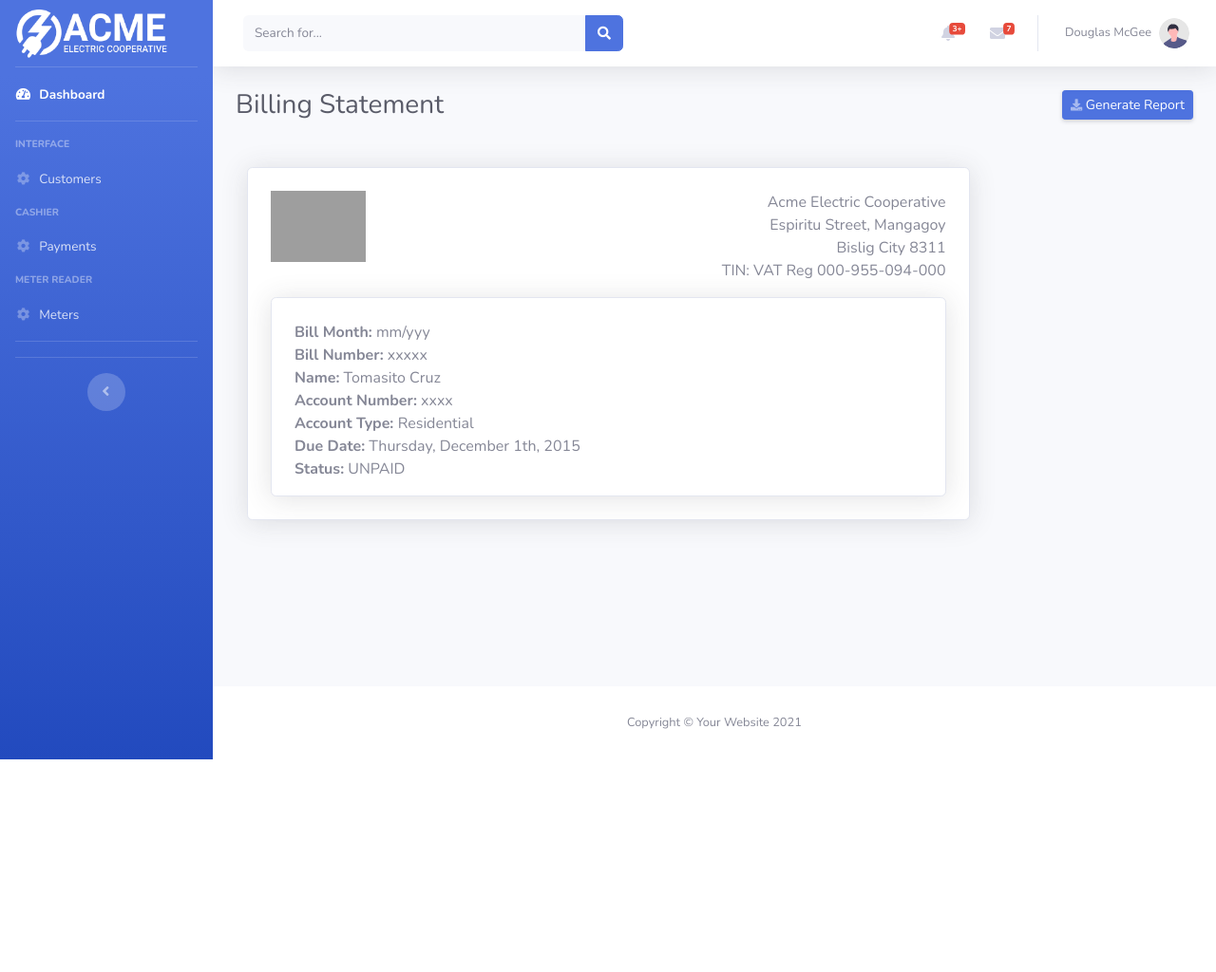
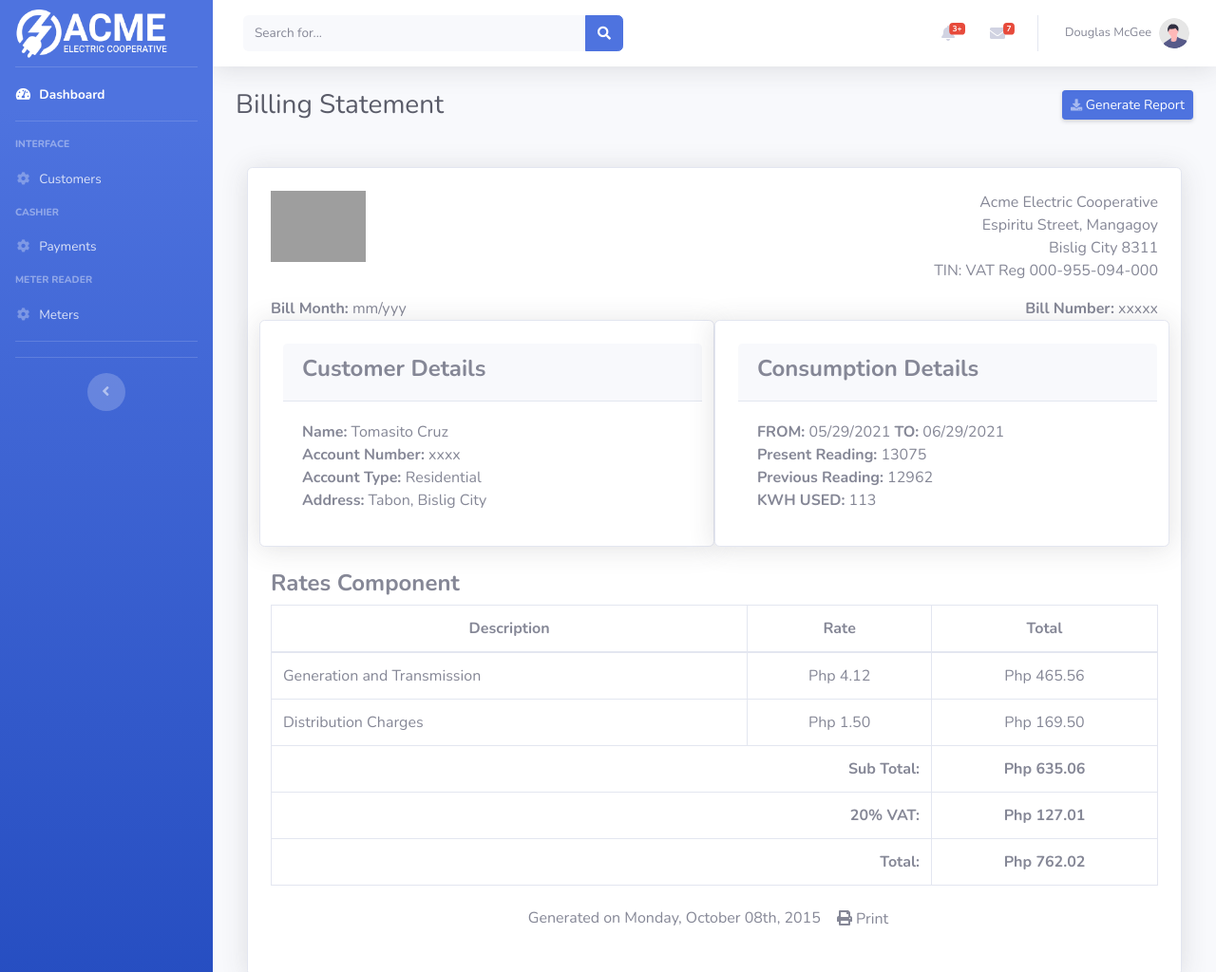
Before and after one commit to marcoyimyaem/webacmeprototype, a website with bundled scripts: page bill.html in a window 1280 px wide. Shown: the top 1024 px of the page at 95% size. Before the commit the page ends 800 px from the top, so only its background shows below. Built offline with nearby package versions, Linux system fonts and the light colour scheme; grey boxes are pictures that could not be loaded.

Commit message:
edits on bill.html for billing statement view

```diff
--- a/bill.html
+++ b/bill.html
@@ -366,66 +366,82 @@
                                                         </ul>
                                                     </div>
                                                 </div>
+
+                                                <div class="col-lg-6">
+                                                    <strong>Bill Month:</strong> mm/yyy
+                                                </div>
+                                                <!-- col-lg-6 end here -->
+                                                <div class="col-lg-6 text-right">
+                                                    <strong>Bill Number:</strong> xxxxx
+                                                </div>
                                                 <!-- col-lg-6 end here -->
                                                 <div class="col-lg-12">
                                                     <!-- col-lg-12 start here -->
-                                                    <div class="invoice-details mt25">
-                                                        <div class="card shadow pl-4 pt-4">
-                                                            <ul class="list-unstyled mb0">
-                                                                <li><strong>Bill Month:</strong> mm/yyy</li>
-                                                                <li><strong>Bill Number:</strong> xxxxx</li>
-                                                                <li><strong>Name:</strong> Tomasito Cruz</li>
-                                                                <li><strong>Account Number:</strong> xxxx</li>
-                                                                <li><strong>Account Type: </strong> Residential</li>
-                                                                <li><strong>Due Date:</strong> Thursday, December 1th, 2015</li>
-                                                                <li><strong>Status:</strong> <span class="label label-danger">UNPAID</span></li>
-                                                            </ul>
+                                                    <div class="invoice-details mt25 row">
+                                                        <div class="card shadow pl-4 pt-4 mb-4 col-lg-6">
+                                                            <div class="card-header">
+                                                                <h2 class="h4 font-weight-bold">Customer Details</h2>
+                                                            </div>
+                                                            <div class="card-body">
+                                                                <ul class="list-unstyled mb0">
+                                                                    <li><strong>Name:</strong> Tomasito Cruz</li>
+                                                                    <li><strong>Account Number:</strong> xxxx</li>
+                                                                    <li><strong>Account Type: </strong> Residential</li>
+                                                                    <li><strong>Address:</strong> Tabon, Bislig City</li>
+                                                                </ul>
+                                                            </div>
+                                                        </div>
+
+                                                        <div class="card shadow pl-4 pt-4 mb-4 col-lg-6">
+                                                            <div class="card-header">
+                                                                <h2 class="h4 font-weight-bold">Consumption Details</h2>
+                                                            </div>
+                                                            <div class="card-body">
+                                                                <ul class="list-unstyled mb0">
+                                                                    <li><strong>FROM:</strong> 05/29/2021 <strong>TO:</strong> 06/29/2021</li>
+                                                                    <li><strong>Present Reading:</strong> 13075</li>
+                                                                    <li><strong>Previous Reading:</strong> 12962</li>
+                                                                    <li><strong>KWH USED:</strong> 113</li>
+                                                                </ul>
+                                                            </div>
                                                         </div>
                                                     </div>
-<!--
+
                                                     <div class="invoice-items">
+                                                        <h2 class="h4 font-weight-bold">Rates Component</h2>
                                                         <div class="table-responsive" style="overflow: hidden; outline: none;" tabindex="0">
                                                             <table class="table table-bordered">
                                                                 <thead>
                                                                     <tr>
                                                                         <th class="per70 text-center">Description</th>
-                                                                        <th class="per5 text-center">Qty</th>
+                                                                        <th class="per5 text-center">Rate</th>
                                                                         <th class="per25 text-center">Total</th>
                                                                     </tr>
                                                                 </thead>
                                                                 <tbody>
                                                                     <tr>
-                                                                        <td>1024MB Cloud 2.0 Server - elisium.dynamic.com (12/04/2014 - 01/03/2015)</td>
-                                                                        <td class="text-center">1</td>
-                                                                        <td class="text-center">$25.00 USD</td>
+                                                                        <td>Generation and Transmission</td>
+                                                                        <td class="text-center">Php 4.12</td>
+                                                                        <td class="text-center">Php 465.56</td>
                                                                     </tr>
                                                                     <tr>
-                                                                        <td>Logo design</td>
-                                                                        <td class="text-center">1</td>
-                                                                        <td class="text-center">$200.00 USD</td>
-                                                                    </tr>
-                                                                    <tr>
-                                                                        <td>Backup - 1024MB Cloud 2.0 Server - elisium.dynamic.com</td>
-                                                                        <td class="text-center">12</td>
-                                                                        <td class="text-center">$12.00 USD</td>
+                                                                        <td>Distribution Charges</td>
+                                                                        <td class="text-center">Php 1.50</td>
+                                                                        <td class="text-center">Php 169.50</td>
                                                                     </tr>
                                                                 </tbody>
                                                                 <tfoot>
                                                                     <tr>
                                                                         <th colspan="2" class="text-right">Sub Total:</th>
-                                                                        <th class="text-center">$237.00 USD</th>
+                                                                        <th class="text-center">Php 635.06</th>
                                                                     </tr>
                                                                     <tr>
                                                                         <th colspan="2" class="text-right">20% VAT:</th>
-                                                                        <th class="text-center">$47.40 USD</th>
-                                                                    </tr>
-                                                                    <tr>
-                                                                        <th colspan="2" class="text-right">Credit:</th>
-                                                                        <th class="text-center">$00.00 USD</th>
+                                                                        <th class="text-center">Php 127.01</th>
                                                                     </tr>
                                                                     <tr>
                                                                         <th colspan="2" class="text-right">Total:</th>
-                                                                        <th class="text-center">$284.4.40 USD</th>
+                                                                        <th class="text-center">Php 762.02</th>
                                                                     </tr>
                                                                 </tfoot>
                                                             </table>
@@ -434,7 +450,7 @@
                                                     <div class="invoice-footer mt25">
                                                         <p class="text-center">Generated on Monday, October 08th, 2015 <a href="#" class="btn btn-default ml15"><i class="fa fa-print mr5"></i> Print</a></p>
                                                     </div>
-                                                     -->
+
                                                 </div>
                                                 <!-- col-lg-12 end here -->
                                             </div>
```
